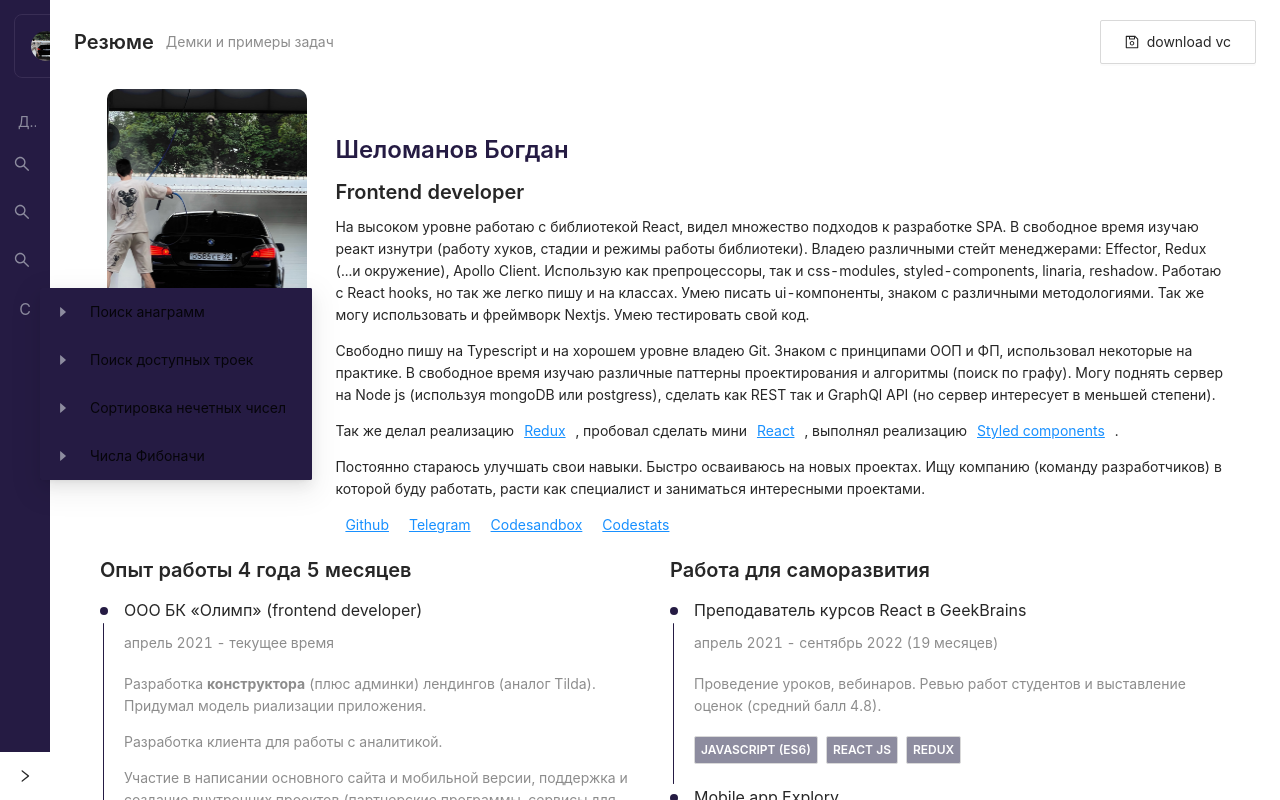
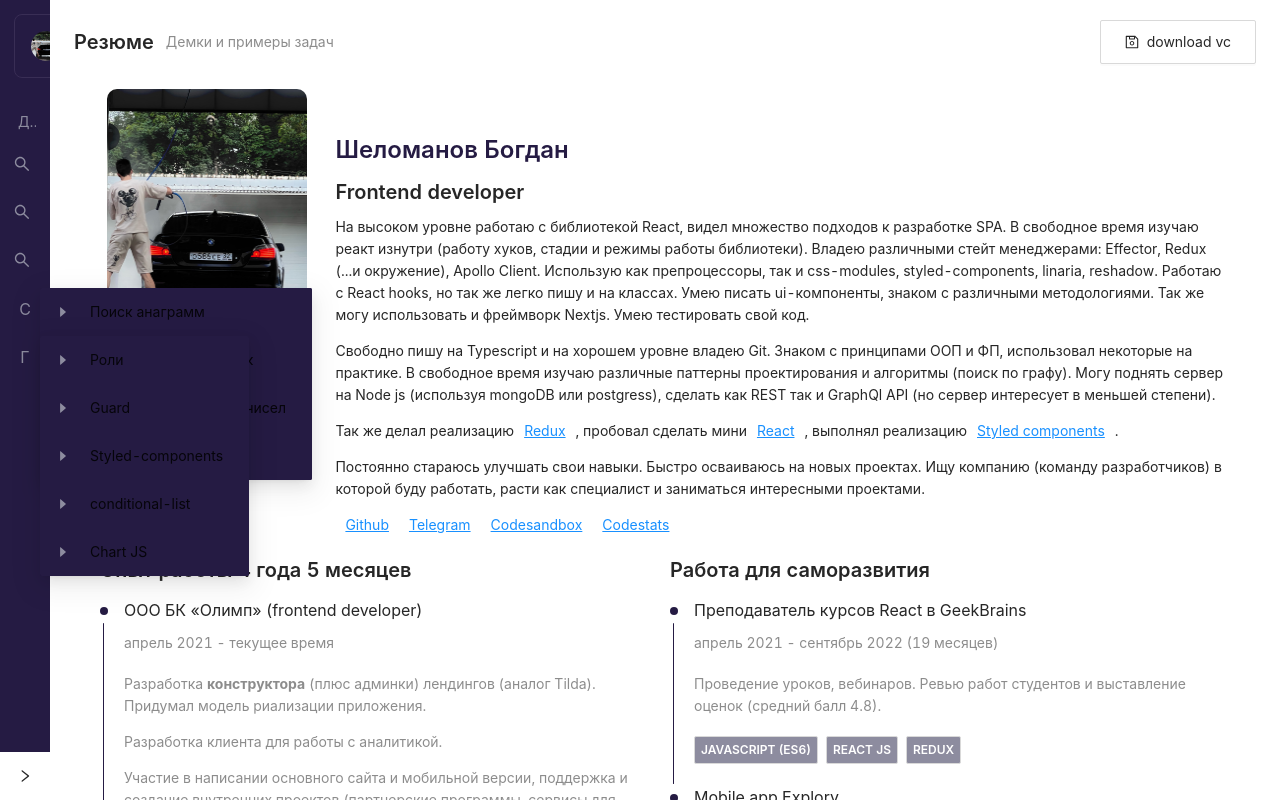
Before and after one commit to bogdanq/bogdanq.github.io, a React (Create React App) app: page /graph in a window 1280 px wide. Built offline with nearby package versions, Linux system fonts and the light colour scheme.

Commit message:
create gists page

```diff
--- /dev/null
+++ b/src/pages/from-gists/index.jsx
@@ -0,0 +1 @@
+export * from "./page";
--- /dev/null
+++ b/src/pages/from-gists/page.jsx
@@ -0,0 +1,54 @@
+import { useEffect, useState } from "react";
+import { Button, PageHeader, message } from "antd";
+import { CopyOutlined } from "@ant-design/icons";
+import SyntaxHighlighter from "react-syntax-highlighter";
+import { MainTemplate } from "../../ui/templates";
+import { DefaultSidebar } from "../../ui/organisms";
+import { useCopyToClipboard } from "../snippets/use-copy";
+
+export function FromGistPage({ url, name, description }) {
+  const [data, setData] = useState(null);
+  const [value, copy] = useCopyToClipboard();
+
+  useEffect(() => {
+    const f = async () => {
+      const result = await fetch(url);
+      const blob = await result.blob();
+      const code = await blob.text();
+
+      setData(code);
+    };
+
+    f();
+  }, [url]);
+
+  useEffect(() => {
+    if (value) {
+      message.success("Copied");
+    }
+  }, [value]);
+
+  return (
+    <MainTemplate sidebar={<DefaultSidebar />}>
+      <PageHeader
+        title={name}
+        subTitle={description}
+        extra={[
+          <Button key="3" icon={<CopyOutlined />} onClick={() => copy(data)}>
+            Copy
+          </Button>,
+        ]}
+      />
+
+      <SyntaxHighlighter
+        customStyle={{
+          backgroundColor: "transparent",
+          borderTop: "1px solid #d9d9d9",
+        }}
+        language="typescript"
+      >
+        {data}
+      </SyntaxHighlighter>
+    </MainTemplate>
+  );
+}
--- a/src/pages/from-git/page.jsx
+++ b/src/pages/from-git/page.jsx
@@ -1,8 +1,8 @@
+import { useSearchParams } from "react-router-dom";
 import styled from "styled-components";
 import IframeResizer from "iframe-resizer-react";
 import { MainTemplate } from "../../ui/templates";
 import { DefaultSidebar } from "../../ui/organisms";
-import { useSearchParams } from "react-router-dom";
 
 const Frame = styled(IframeResizer)`
   border: none;
@@ -13,6 +13,7 @@ const Frame = styled(IframeResizer)`
 export function FromGithubPage({ url }) {
   const [params] = useSearchParams();
   const hasParams = Array.from(params.values()).length > 0;
+
   const urlWithParams = hasParams ? `${url}?${params}` : url;
 
   return (
--- a/src/pages/index.jsx
+++ b/src/pages/index.jsx
@@ -1,21 +1,87 @@
+import { SearchOutlined } from "@ant-design/icons";
 import { Route, Routes } from "react-router-dom";
 import { snipetsList } from "../features/snipets";
 import { SnippetsPage } from "./snippets";
 import { VCPage } from "./vc";
 import { FromGithubPage } from "./from-git";
+import { FromGistPage } from "./from-gists";
 
-const fromGithub = [
+export const fromGithub = [
   {
     path: "/graph",
     page: <FromGithubPage url="https://bogdanq.github.io/algorithms/" />,
+    icon: <SearchOutlined />,
+    name: "graph search path",
   },
   {
     path: "/react",
     page: <FromGithubPage url="https://codesandbox.io/s/my-react-dhuzx" />,
+    icon: <SearchOutlined />,
+    name: "my react",
   },
   {
     path: "/styled",
     page: <FromGithubPage url="https://codesandbox.io/s/mystyled-t7p2d" />,
+    icon: <SearchOutlined />,
+    name: "my styled",
+  },
+];
+
+export const fromGist = [
+  {
+    path: "/gists/roles",
+    name: "Роли",
+    page: (
+      <FromGistPage
+        name="Роли"
+        description="Способ проверки ролей"
+        url="https://gist.githubusercontent.com/bogdanq/2b040891c81f2c46aa0b51081378e386/raw/e401c0d57099c60076d6d0c9911b3103ee7b6384/checkRoles.js"
+      />
+    ),
+  },
+  {
+    path: "/gists/guard",
+    name: "Guard",
+    page: (
+      <FromGistPage
+        name="Guard"
+        description="Способ проверки прав для роутов"
+        url="https://gist.githubusercontent.com/bogdanq/b42c1ee085338245f7d10f1e2052212f/raw/bf040eeed1bb2393f559483bb341017cb4da2284/guard.js"
+      />
+    ),
+  },
+  {
+    path: "/gists/styled",
+    name: "Styled-components",
+    page: (
+      <FromGistPage
+        name="Styled-components"
+        description="Способ использования библиотеки без рантайма"
+        url="https://gist.githubusercontent.com/bogdanq/a39b3d30334edfe30f7c65d50871e423/raw/f2d7c9bbdef4b38897173fe319799dc3bfb33223/styled-no-update.js"
+      />
+    ),
+  },
+  {
+    path: "/gists/list",
+    name: "conditional-list",
+    page: (
+      <FromGistPage
+        name="Conditional-list"
+        description="Способ представления списка в едином компоненте"
+        url="https://gist.githubusercontent.com/bogdanq/47b263d6a07d956de5487ecba210742a/raw/b0654f4cde36c4f21fd74d2173c398199b2426bc/conditional-list.js"
+      />
+    ),
+  },
+  {
+    path: "/gists/chart",
+    name: "Chart JS",
+    page: (
+      <FromGistPage
+        name="Chart JS"
+        description="Способ конфигурации ChartJs"
+        url="https://gist.githubusercontent.com/bogdanq/35849f82345f02779a4446e50d1a5d9c/raw/011ee6fca77f1ed03188c723a3adbff5a558b800/config-chart.js"
+      />
+    ),
   },
 ];
 
@@ -24,6 +90,10 @@ export const routes = (
     <Route path="/" element={<VCPage />} />
 
     {fromGithub.map((it) => (
+      <Route key={it.path} path={it.path} element={it.page} />
+    ))}
+
+    {fromGist.map((it) => (
       <Route key={it.path} path={it.path} element={it.page} />
     ))}
 
--- a/src/ui/organisms/siebar.jsx
+++ b/src/ui/organisms/siebar.jsx
@@ -3,6 +3,7 @@ import { useMediaQuery } from "react-responsive";
 import { Link, useLocation } from "react-router-dom";
 import { CaretRightOutlined, SearchOutlined } from "@ant-design/icons";
 import { snipetsList } from "../../features/snipets";
+import { fromGithub, fromGist } from "../../pages";
 
 export function DefaultSidebar() {
   const { pathname, hash } = useLocation();
@@ -11,7 +12,7 @@ export function DefaultSidebar() {
     query: `(max-width: calc(680px - 1px))`,
   });
 
-  const isOpenSub = isMobile ? undefined : ["sub1"];
+  const isOpenSub = isMobile ? undefined : ["sub1", "sub2"];
 
   return (
     <Menu
@@ -20,15 +21,11 @@ export function DefaultSidebar() {
       openKeys={isOpenSub}
     >
       <Menu.ItemGroup title="Демки из гитхаба" />
-      <Menu.Item icon={<SearchOutlined />} key="/graph">
-        <Link to="/graph">graph search path</Link>
-      </Menu.Item>
-      <Menu.Item icon={<SearchOutlined />} key="/react">
-        <Link to="/react">my react</Link>
-      </Menu.Item>
-      <Menu.Item icon={<SearchOutlined />} key="/styled">
-        <Link to="/styled">my styled</Link>
-      </Menu.Item>
+      {fromGithub.map((item) => (
+        <Menu.Item icon={<SearchOutlined />} key={item.path}>
+          <Link to={item.path}>{item.name}</Link>
+        </Menu.Item>
+      ))}
 
       <Menu.SubMenu title="Снипеты" key="sub1">
         {snipetsList.map((it) => (
@@ -37,6 +34,14 @@ export function DefaultSidebar() {
           </Menu.Item>
         ))}
       </Menu.SubMenu>
+
+      <Menu.SubMenu title="Гисты" key="sub2">
+        {fromGist.map((item) => (
+          <Menu.Item icon={<CaretRightOutlined />} key={item.path}>
+            <Link to={item.path}>{item.name}</Link>
+          </Menu.Item>
+        ))}
+      </Menu.SubMenu>
     </Menu>
   );
 }
```
